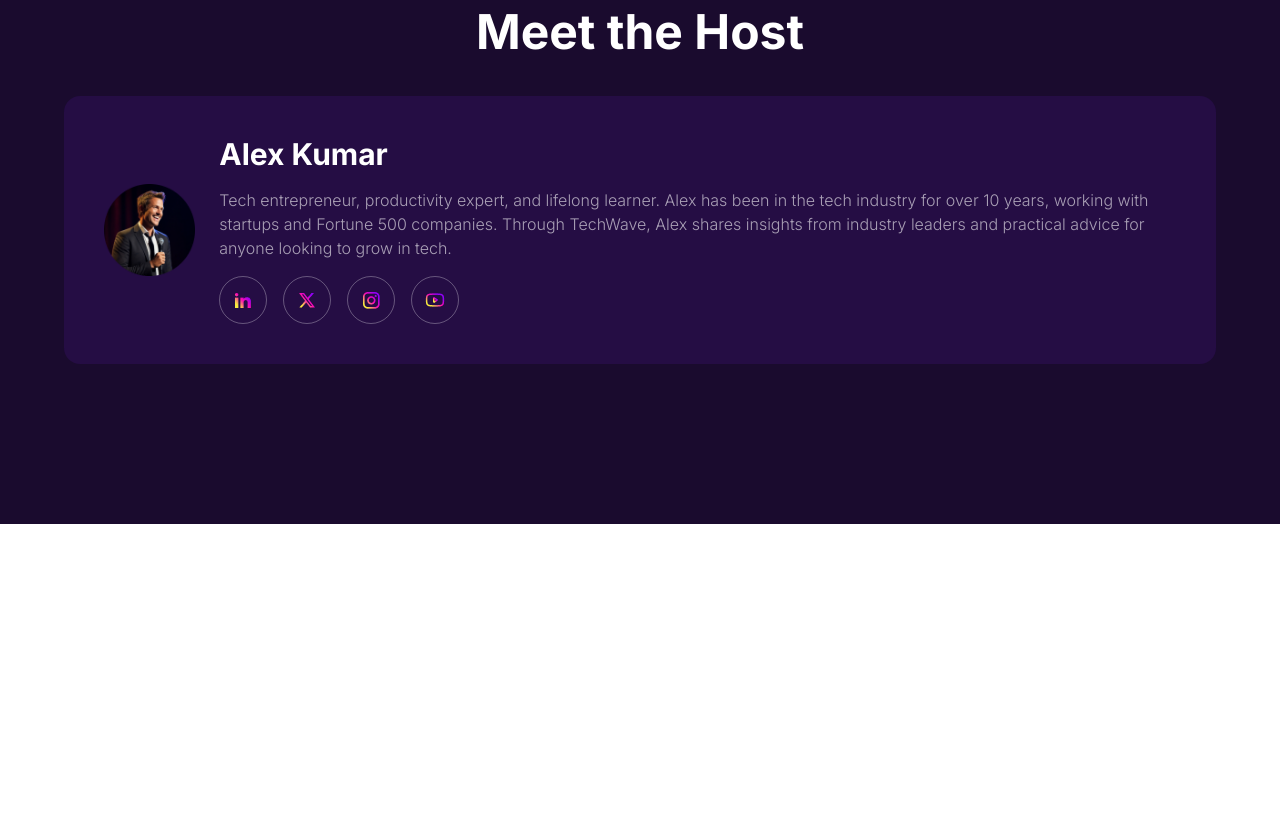
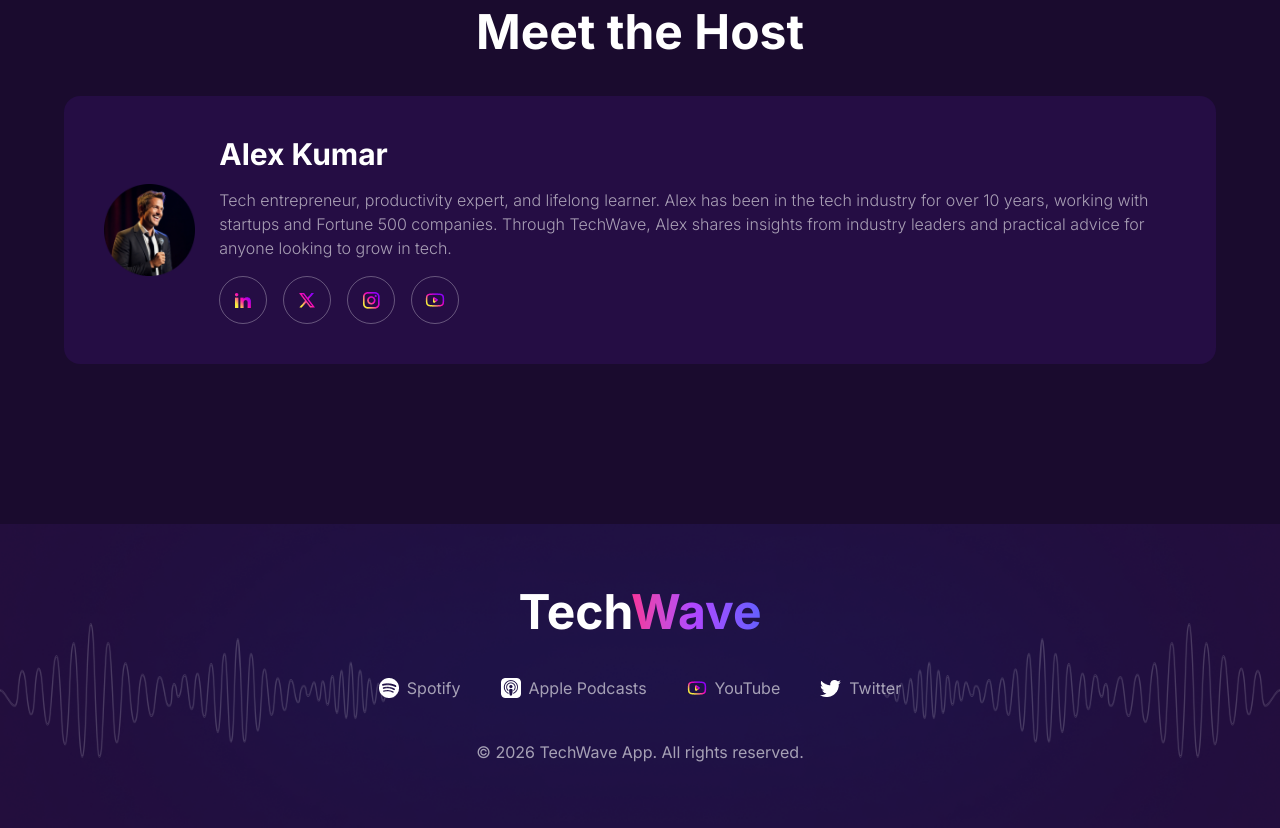
Before and after one commit to rshihab21/techwave-app, a plain HTML site: page index.html in a window 1280 px wide. Shown: the part 3132-3960 px from the top of the page. Before the commit the page ends 3656 px from the top, so only its background shows below. Drawn offline with nearby package versions, Linux system fonts and the light colour scheme.

Commit message:
Styles footer according to figma

```diff
--- a/index.html
+++ b/index.html
@@ -256,7 +256,43 @@
             </div>
         </section>
     </main>
-    <footer></footer>
+    <footer class="bg-[#35116566] py-16 text-white"
+        style="background-image: url('images/assets/footer-bg.png'); background-size: cover; background-position: center; background-repeat: no-repeat;">
+        <div class="container mx-auto px-4 text-center">
+            <h2 class="text-4xl md:text-5xl font-bold mb-10">
+                Tech<span
+                    class="bg-clip-text text-transparent bg-gradient-to-r from-pink-500 via-purple-500 to-indigo-500">Wave</span>
+            </h2>
+
+            <div class="flex flex-wrap justify-center gap-6 md:gap-10 mb-10">
+                <a href="#"
+                    class="flex items-center gap-2 text-gray-300 hover:text-white transition-colors duration-300">
+                    <img src="images/assets/spotify.png" alt="">
+                    <span class="text-base text-white opacity-60">Spotify</span>
+                </a>
+                <a href="#"
+                    class="flex items-center gap-2 text-gray-300 hover:text-white transition-colors duration-300">
+                    <img src="images/assets/apple-podcast.png" alt="">
+                    <span class="text-base text-white opacity-60">Apple Podcasts</span>
+                </a>
+                <a href="#"
+                    class="flex items-center gap-2 text-gray-300 hover:text-white transition-colors duration-300">
+                    <img src="images/assets/youtube.png" alt="">
+                    <span class="text-base text-white opacity-60">YouTube</span>
+                </a>
+                <a href="#"
+                    class="flex items-center gap-2 text-gray-300 hover:text-white transition-colors duration-300">
+                    <img src="images/assets/twitter.png" alt="">
+                    <span class="text-base text-white opacity-60">Twitter</span>
+                </a>
+
+            </div>
+
+            <p class="text-white opacity-60 text-base">
+                &copy; 2026 TechWave App. All rights reserved.
+            </p>
+        </div>
+    </footer>
 </body>
 
 </html>
```
